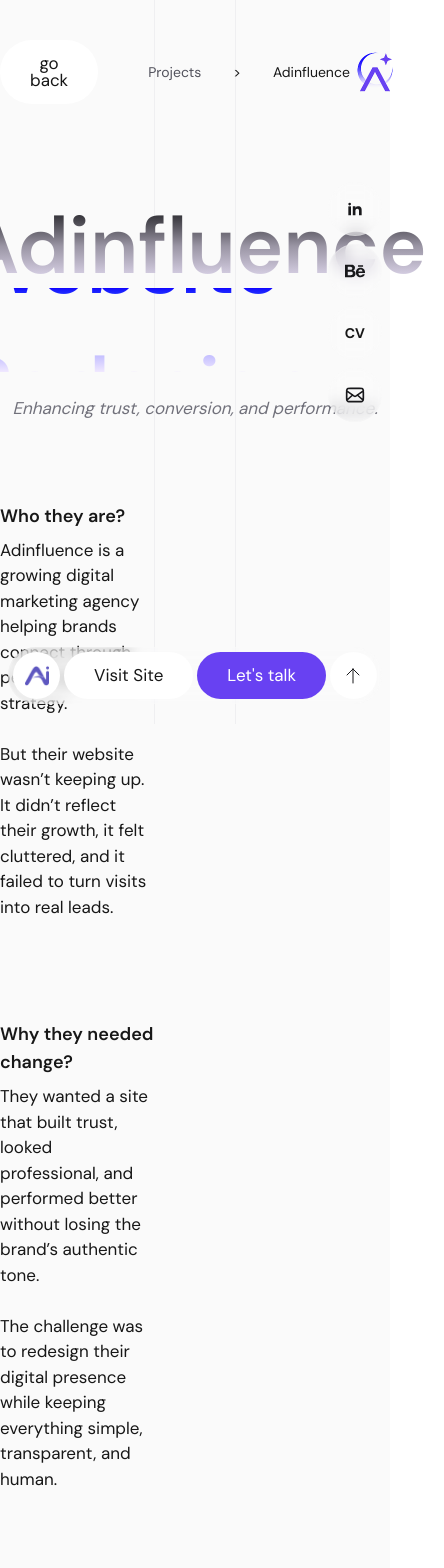
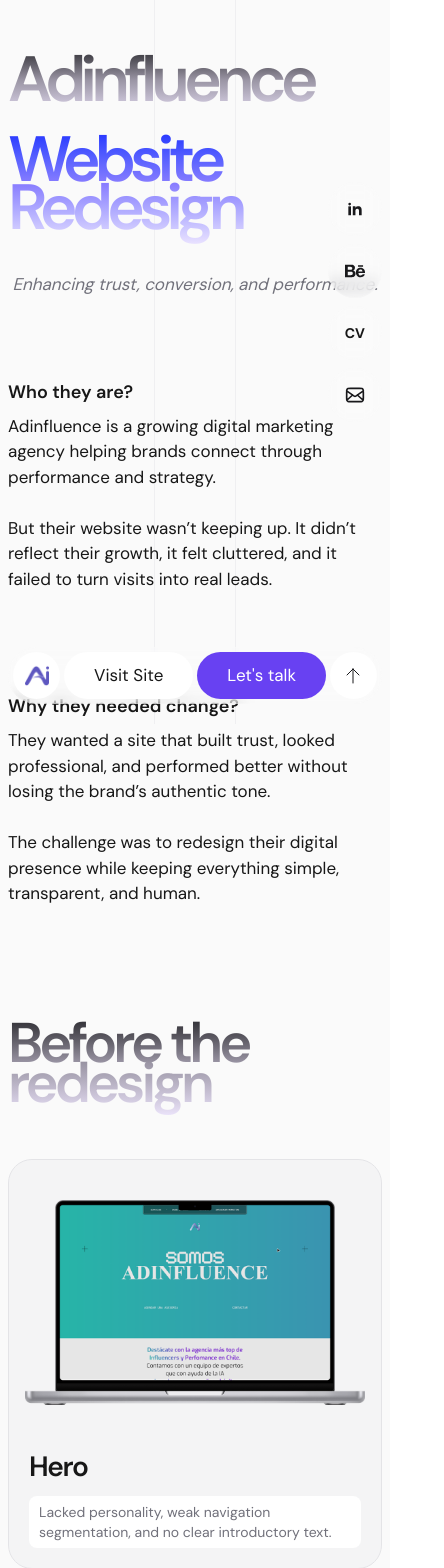
Before and after one commit to AFunesAbdala/alejo-portfolio, a Next.js app: page /adinfluence in a window 390 px wide. Shown: the part 120-1688 px from the top of the page, 444 px wide, since content can reach past the window. Built offline with nearby package versions, Linux system fonts and the light colour scheme.

Commit message:
adinfluence mobile done

```diff
--- a/app/adinfluence/page.js
+++ b/app/adinfluence/page.js
@@ -1,6 +1,6 @@
 "use client";
 
-import React, { useState } from "react";
+import React, { useEffect, useState } from "react";
 import Navbar from "../componentes/Navbar";
 import Footer from "../componentes/Footer";
 import ArrowUpIcon from "../icons/ArrowUpIcon";
@@ -8,21 +8,32 @@
 import CTAButton from "../componentes/CTAButton";
 import ModalNav from "../componentes/ModalNav";
 import FormContact from "../componentes/Form";
+import Link from "next/link";
 
 const Adinfluence = () => {
   const [currentIndex, setCurrentIndex] = useState(0);
   const [isPopUp, setIsPopUp] = useState(false);
+  const [isMobile, setIsMobile] = useState(false);
+
+  useEffect(() => {
+    const checkMobile = () => setIsMobile(window.innerWidth < 640);
+    checkMobile();
+    window.addEventListener("resize", checkMobile);
+    return () => window.removeEventListener("resize", checkMobile);
+  }, []);
 
   return (
     <div className="relative z-0 flex flex-col items-center justify-center gap-20 bg-zinc-50">
       <Navbar></Navbar>
       <DecorativeFrame></DecorativeFrame>
-      <div className="flex flex-col items-center justify-center w-full max-w-360 pt-40">
+      <div className="flex flex-col items-center justify-center w-full sm:max-w-360 pt-40 px-2 sm:px-0">
         <div className="flex flex-col gap-20 w-full max-w-280">
-          <div className="flex flex-col items-center gap-25">
-            <div className="w-full flex flex-row items-center justify-between">
+          <div className="flex flex-col items-center sm:gap-25 gap-20">
+            <div className="hidden w-full sm:flex flex-row items-center justify-between">
               <div className="w-full flex flex-row items-center gap-12.5">
-                <CTAButton text="go back" type="secondary"></CTAButton>
+                <div className="hidden sm:block">
+                  <CTAButton text="go back" type="secondary"></CTAButton>
+                </div>
                 <div className="flex flex-row items-center gap-8 text-sm">
                   <p className="text-zinc-600">Projects</p>
                   <p>{">"}</p>
@@ -35,10 +46,10 @@
               ></img>
             </div>
             <div className="flex flex-col items-center justify-center">
-              <h2 className="h-21 w-full flex items-center justify-center text-[80px] font-semibold tracking-[-8%] bg-linear-to-b from-[#18181B] via-[#9A95A4] to-[#F0E8FF] bg-clip-text text-transparent">
+              <h2 className="w-full flex items-center sm:justify-center text-left py-4 text-[64px] sm:text-[80px] font-semibold leading-12 -tracking-[6px] bg-linear-to-b from-[#18181B] via-[#9A95A4] to-[#F0E8FF] bg-clip-text text-transparent">
                 Adinfluence
               </h2>
-              <h2 className="h-21 w-full flex items-center justify-center pb-2 text-[80px] font-semibold tracking-[-8%] bg-linear-to-b from-[#1100FF] via-[#897DFF] to-[#F0E8FF] bg-clip-text text-transparent">
+              <h2 className="w-full flex items-center sm:justify-center text-left py-4 text-[64px] sm:text-[80px] font-semibold leading-12 -tracking-[6px] bg-linear-to-b from-[#1100FF] via-[#897DFF] to-[#F0E8FF] bg-clip-text text-transparent">
                 Website Redesign
               </h2>
               <h2 className="italic text-zinc-500 mt-6">
@@ -46,7 +57,7 @@
               </h2>
             </div>
           </div>
-          <div className="grid grid-cols-2 gap-20 w-full max-w-280">
+          <div className="grid grid-cols-1 sm:grid-cols-2 gap-20 w-full max-w-280">
             <div className="w-full flex flex-col gap-25">
               <div className="w-full flex flex-col gap-2">
                 <p className="font-semibold text-lg">Who they are?</p>
@@ -75,24 +86,26 @@
           </div>
         </div>
       </div>
-      <div className="flex flex-col justify-center gap-10 w-full max-w-360 px-40 overflow-hidden">
-        <h2 className="h-16 w-full flex items-center text-[56px] font-semibold tracking-[-8%] bg-linear-to-b from-[#18181B] via-[#9A95A4] to-[#F0E8FF] bg-clip-text text-transparent">
+      <div className="flex flex-col justify-center gap-10 w-full sm:max-w-360 sm:px-40 px-2 mt-5 sm:mt-0 overflow-hidden">
+        <h2 className="w-full flex items-center text-[56px] py-4 font-semibold leading-10 -tracking-[4px] bg-linear-to-b from-[#18181B] via-[#9A95A4] to-[#F0E8FF] bg-clip-text text-transparent">
           Before the redesign
         </h2>
-        <div className="flex flex-col justify-center w-full max-w-[836px] gap-8">
+        <div className="flex flex-col justify-center w-full sm:max-w-[836px] gap-8 overflow-hidden sm:overflow-visible">
           <div className="w-full h-[410px]">
             <div
-              className="h-full flex flex-row gap-12 flex-nowrap transition duration-300"
+              className="h-full flex flex-row sm:gap-12 flex-nowrap transition duration-300"
               style={{
-                transform: `translateX(-${currentIndex * (836 + 48)}px)`,
+                transform: isMobile
+                  ? `translateX(-${currentIndex * 100}%)` // Mobile: 100%
+                  : `translateX(-${currentIndex * (836 + 48)}px)`, // Desktop: Hardcodeado
               }}
             >
-              <div className="relative shrink-0 w-[836px] h-full flex justify-center bg-zinc-100 rounded-3xl border border-zinc-200 overflow-hidden">
+              <div className="relative w-full shrink-0 sm:w-[836px] h-full flex justify-center bg-zinc-100 rounded-3xl border border-zinc-200 overflow-hidden">
                 <img
                   src="../img/hero_mockup.png"
-                  className="absolute top-16 max-w-[690px]"
+                  className="absolute sm:top-16 top-10 sm:max-w-[690px] max-w-[340px]"
                 ></img>
-                <div className="w-full absolute bottom-11 flex flex-row items-center justify-between px-10">
+                <div className="w-full absolute sm:bottom-10 bottom-5 flex flex-col sm:flex-row sm:items-center sm:justify-between gap-2 sm:px-10 px-5">
                   <h3 className="text-[28px] font-semibold tracking-tighter">
                     Hero
                   </h3>
@@ -102,12 +115,12 @@
                   </p>
                 </div>
               </div>
-              <div className="relative shrink-0 w-[836px] h-full flex justify-center bg-zinc-100 rounded-3xl border border-zinc-200 overflow-hidden">
+              <div className="relative w-full shrink-0 sm:w-[836px] h-full flex justify-center bg-zinc-100 rounded-3xl border border-zinc-200 overflow-hidden">
                 <img
                   src="../img/conversion_mockup.png"
-                  className="absolute top-16 max-w-[410px]"
+                  className="absolute sm:top-16 top-10 sm:max-w-[410px] max-w-[340px]"
                 ></img>
-                <div className="w-full absolute bottom-11 flex flex-row items-center justify-between px-10">
+                <div className="w-full absolute sm:bottom-10 bottom-5 flex flex-col sm:flex-row sm:items-center sm:justify-between gap-2 sm:px-10 px-5">
                   <h3 className="text-[28px] font-semibold tracking-tighter">
                     Conversion
                   </h3>
@@ -117,12 +130,12 @@
                   </p>
                 </div>
               </div>
-              <div className="relative shrink-0 w-[836px] h-full flex justify-center bg-zinc-100 rounded-3xl border border-zinc-200 overflow-hidden">
+              <div className="relative w-full shrink-0 sm:w-[836px] h-full flex justify-center bg-zinc-100 rounded-3xl border border-zinc-200 overflow-hidden">
                 <img
                   src="../img/cases_mockup.png"
-                  className="absolute top-16 max-w-[410px]"
+                  className="absolute sm:top-16 top-10 sm:max-w-[410px] max-w-[340px]"
                 ></img>
-                <div className="w-full absolute bottom-11 flex flex-row items-center justify-between px-10">
+                <div className="w-full absolute sm:bottom-10 bottom-5 flex flex-col sm:flex-row sm:items-center sm:justify-between gap-2 sm:px-10 px-5">
                   <h3 className="text-[28px] font-semibold tracking-tighter">
                     Case Studies
                   </h3>
@@ -131,12 +144,12 @@
                   </p>
                 </div>
               </div>
-              <div className="relative shrink-0 w-[836px] h-full flex justify-center bg-zinc-100 rounded-3xl border border-zinc-200 overflow-hidden">
+              <div className="relative w-full shrink-0 sm:w-[836px] h-full flex justify-center bg-zinc-100 rounded-3xl border border-zinc-200 overflow-hidden">
                 <img
                   src="../img/services_mockup.png"
-                  className="absolute top-16 right-4 max-w-[690px]"
+                  className="absolute sm:top-16 top-10 sm:right-4 sm:max-w-[690px] max-w-[340px]"
                 ></img>
-                <div className="w-full absolute bottom-11 flex flex-row items-center justify-between px-10">
+                <div className="w-full absolute sm:bottom-10 bottom-5 flex flex-col sm:flex-row sm:items-center sm:justify-between gap-2 sm:px-10 px-5">
                   <h3 className="text-[28px] font-semibold tracking-tighter">
                     Services
                   </h3>
@@ -146,15 +159,17 @@
                   </p>
                 </div>
               </div>
-              <div className="relative shrink-0 w-[836px] h-full flex justify-center bg-zinc-100 rounded-3xl border border-zinc-200 overflow-hidden">
+              <div className="relative w-full shrink-0 sm:w-[836px] h-full flex justify-center bg-zinc-100 rounded-3xl border border-zinc-200 overflow-hidden">
                 <img
                   src="../img/visual_mockup.png"
-                  className="absolute top-16 -right-20 max-w-[690px]"
+                  className="absolute sm:top-16 top-10 -right-20 sm:max-w-[690px] max-w-[340px]"
                 ></img>
-                <h3 className="absolute left-10 top-16 text-[28px] font-semibold tracking-tighter">
-                  Visual Elements
+                <h3 className="absolute sm:left-10 left-5 sm:top-16 top-10 text-[28px] font-semibold leading-6 tracking-tighter">
+                  Visual&nbsp;
+                  {isMobile && <br></br>}
+                  Elements
                 </h3>
-                <div className="absolute left-10 bottom-11 flex flex-col gap-2">
+                <div className="w-full absolute sm:bottom-10 bottom-5 flex flex-col gap-2 sm:px-10 px-5">
                   <p className="w-fit text-sm text-zinc-500 bg-white py-1.5 px-2.5 rounded-lg">
                     Poor color balance, low contrast, inconsistent spacing, and
                     uneven typography sizes.
@@ -191,9 +206,9 @@
           </div>
         </div>
       </div>
-      <div className="flex flex-col items-center justify-center w-full max-w-360">
+      <div className="flex flex-col items-center justify-center w-full sm:max-w-360 sm:px-0 px-2 mt-10 sm:mt-0">
         <div className="flex flex-col gap-20 w-full max-w-280">
-          <div className="grid grid-cols-2 gap-20 w-full max-w-280">
+          <div className="grid grid-cols-1 sm:grid-cols-2 gap-20 w-full max-w-280">
             <div className="w-full flex flex-col gap-25">
               <div className="w-full flex flex-col gap-2">
                 <p className="font-semibold text-lg">How I approached it?</p>
@@ -237,27 +252,27 @@
           </div>
         </div>
       </div>
-      <div className="flex flex-col justify-center gap-10 w-full max-w-360 px-40">
-        <h2 className="h-16 w-full flex items-center text-[56px] font-semibold tracking-[-8%] bg-linear-to-b from-[#1100FF] via-[#897DFF] to-[#F0E8FF] bg-clip-text text-transparent">
+      <div className="flex flex-col justify-center gap-10 w-full max-w-360 sm:px-40 px-2 mt-5 sm:mt-0">
+        <h2 className="w-full flex items-center text-[56px] py-4 font-semibold leading-10 -tracking-[4px] bg-linear-to-b from-[#1100FF] via-[#897DFF] to-[#F0E8FF] bg-clip-text text-transparent">
           Design that builds trust
         </h2>
         <div className="relative w-full h-[410px] flex justify-center p-10 bg-[#040011] rounded-3xl overflow-hidden">
           <img
             src="../img/new_hero_mockup.png"
-            className="absolute top-10 max-w-[540px]"
+            className="absolute sm:top-10 top-34 sm:max-w-[540px] max-w-[340px]"
           ></img>
-          <p className="w-full text-left text-[28px] font-semibold tracking-tighter text-white">
+          <p className="w-full text-center sm:text-left text-[28px] font-semibold tracking-tighter text-white">
             Strong Presence
           </p>
         </div>
         <div className="relative w-full h-[410px] flex justify-center p-10 bg-[#040011] rounded-3xl overflow-hidden">
           <img
             src="../img/new_visual_mockup.png"
-            className="absolute -left-80 top-10 max-w-[720px]"
+            className="absolute sm:-left-80 -left-40 sm:top-10 top-34 sm:max-w-[720px] max-w-[340px]"
           ></img>
           <img
             src="../img/new_visual2_mockup.png"
-            className="absolute -right-80 top-10 max-w-[720px]"
+            className="absolute sm:-right-80 -right-40 sm:top-10 top-34 sm:max-w-[720px] max-w-[340px]"
           ></img>
           <p className="text-[28px] font-semibold tracking-tighter text-white">
             Modern UI
@@ -266,11 +281,11 @@
         <div className="relative w-full h-[410px] flex justify-center p-10 bg-[#040011] rounded-3xl overflow-hidden">
           <img
             src="../img/new_services_mockup.png"
-            className="absolute left-30 top-22 max-w-[610px]"
+            className="absolute sm:left-30 sm:top-22 top-30 -left-28 sm:max-w-[610px] max-w-[380px]"
           ></img>
           <img
             src="../img/new_services2_mockup.png"
-            className="absolute right-30 top-40 max-w-[500px]"
+            className="absolute sm:right-30 sm:top-40 top-40 -right-28 sm:max-w-[500px] max-w-[340px]"
           ></img>
           <p className="text-[28px] font-semibold tracking-tighter text-white">
             Simple Paths
@@ -279,18 +294,20 @@
         <div className="relative w-full h-[410px] flex justify-center p-10 bg-[#040011] rounded-3xl overflow-hidden">
           <img
             src="../img/new_conversion_mockup.png"
-            className="absolute top-10 max-w-[700px]"
+            className="absolute sm:top-10 top-34 sm:max-w-[700px] max-w-[340px]"
           ></img>
-          <p className="w-full text-left text-[28px] font-semibold tracking-tighter text-white">
+          <p className="w-full text-center sm:text-left text-[28px] font-semibold tracking-tighter text-white">
             Inviting Flow
           </p>
         </div>
       </div>
-      <div className="flex flex-col justify-center gap-10 w-full max-w-360 px-40">
-        <h2 className="h-16 w-full flex items-center text-[56px] font-semibold tracking-[-8%] text-zinc-800">
-          Measured impact
+      <div className="flex flex-col justify-center gap-10 w-full max-w-360 sm:px-40 px-2 mt-10 sm:mt-0">
+        <h2 className="h-16 w-full flex items-center text-[56px] py-4 font-semibold leading-10 -tracking-[4px] text-zinc-800">
+          Measured&nbsp;
+          {isMobile && <br></br>}
+          impact
         </h2>
-        <div className="w-full grid grid-cols-3 gap-9">
+        <div className="w-full grid grid-cols-1 sm:grid-cols-3 gap-4 sm:gap-9">
           <div className="w-full h-[200px] flex flex-col items-start justify-end gap-2 p-10 rounded-3xl bg-white border border-zinc-100 shadow-xl shadow-zinc-200/30">
             <p className="text-[28px] font-semibold">+155% clicks.</p>
             <p className="text-zinc-500 italic">Traffic increase.</p>
--- a/app/componentes/Form.js
+++ b/app/componentes/Form.js
@@ -2,7 +2,7 @@
 
 function FormContact() {
   return (
-    <div className="w-full max-w-[550px] flex flex-col items-center justify-center gap-10">
+    <div className="w-full sm:max-w-[550px] flex flex-col items-center justify-center gap-10">
       <h2 className="h-16 flex items-center text-[56px] font-semibold tracking-[-8%] bg-linear-to-b from-[#1100FF] via-[#897DFF] to-[#F0E8FF] bg-clip-text text-transparent">
         Let’s talk!
       </h2>
--- a/app/page.js
+++ b/app/page.js
@@ -91,8 +91,8 @@
               setIsPopUp={setIsPopUp}
             ></CTAButton>
             {isPopUp && (
-              <div className="fixed top-0 left-0 z-50 w-full h-screen flex flex-col items-center justify-center backdrop-blur-lg">
-                <div className="w-[550px] p-4 rounded-2xl bg-white shadow-xl shadow-zinc-100 fade-in">
+              <div className="fixed top-0 left-0 z-50 w-full h-screen flex flex-col items-center justify-center backdrop-blur-lg px-2 sm:px-0">
+                <div className="w-full sm:w-[550px] p-4 rounded-2xl bg-white shadow-xl shadow-zinc-100 fade-in">
                   <button
                     className="text-[#1100FF] tracking-tight cursor-pointer"
                     onClick={() => {
```
